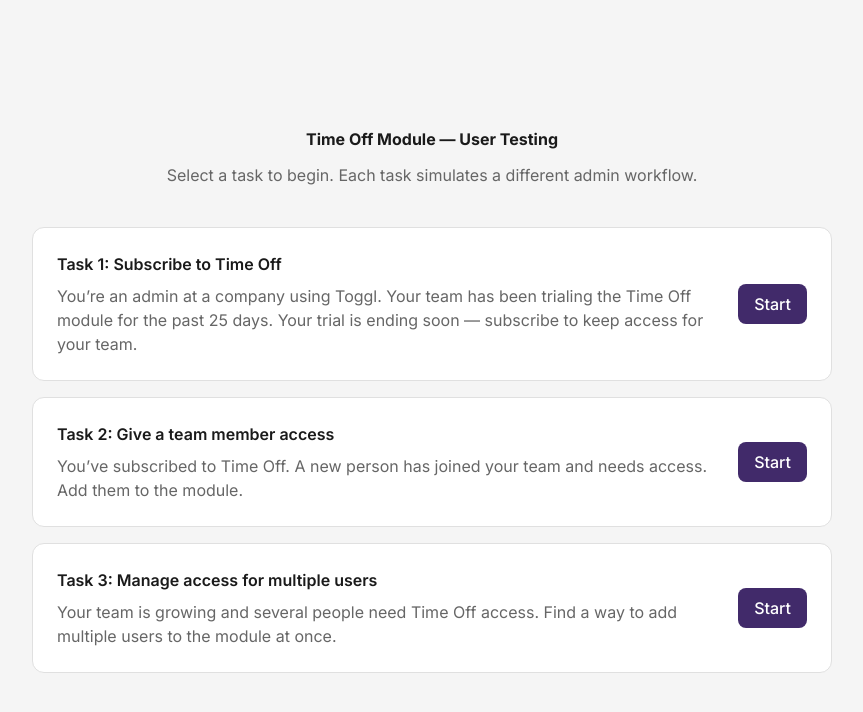
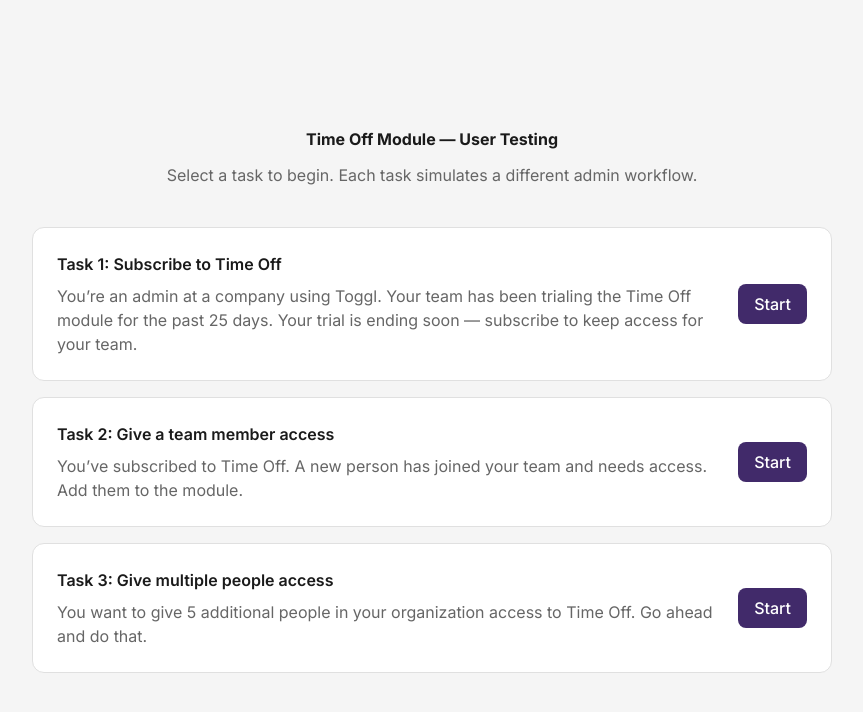
Before and after one commit to natalialopezd/time-off-prototype, a React (Vite) app: page / in a window 1280 px wide. Shown: the top 712 px of the page, without its empty margins (208-1071 px from the left). Built offline with nearby package versions, Linux system fonts and the light colour scheme.

Commit message:
fix: update Task 3 copy

```diff
--- a/src/pages/LandingPage.tsx
+++ b/src/pages/LandingPage.tsx
@@ -16,8 +16,8 @@ const tasks = [
   },
   {
     id: 3,
-    title: 'Task 3: Manage access for multiple users',
-    description: 'Your team is growing and several people need Time Off access. Find a way to add multiple users to the module at once.',
+    title: 'Task 3: Give multiple people access',
+    description: 'You want to give 5 additional people in your organization access to Time Off. Go ahead and do that.',
     path: '/members',
   },
 ]
```
